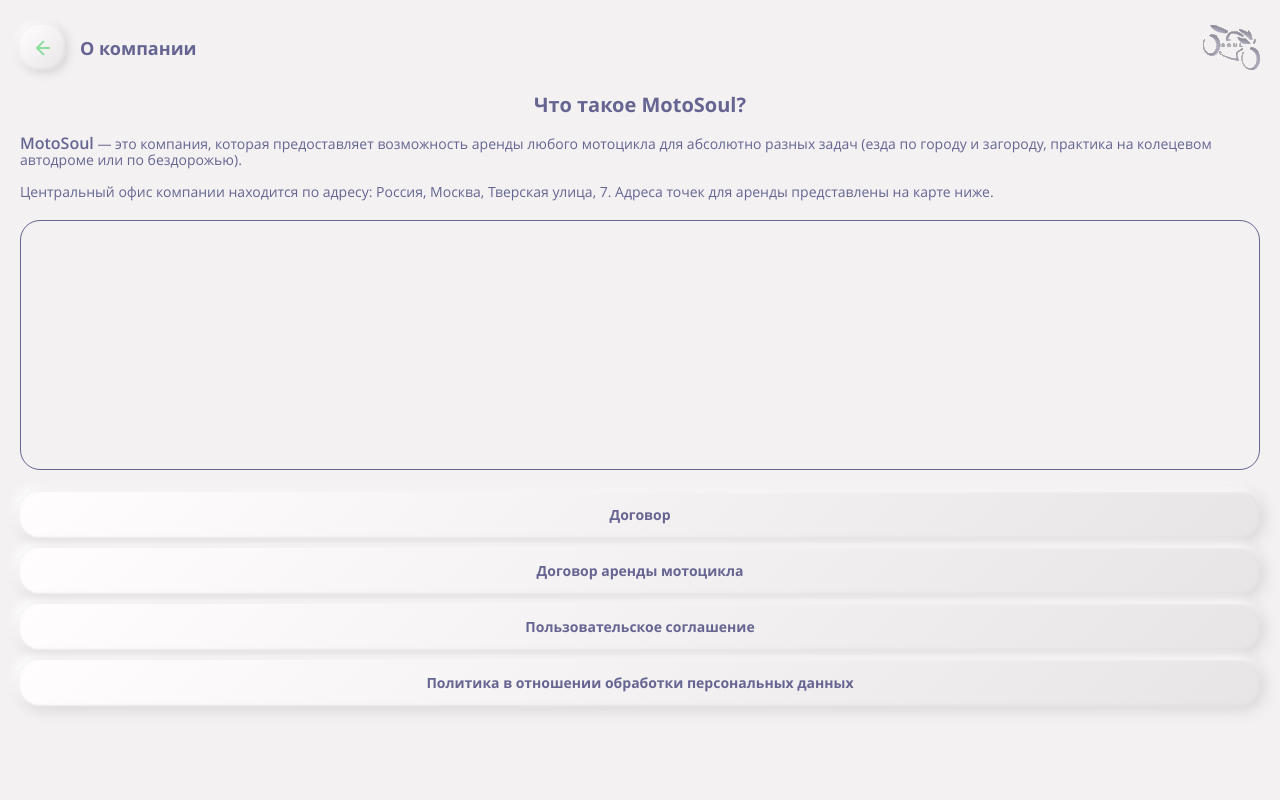
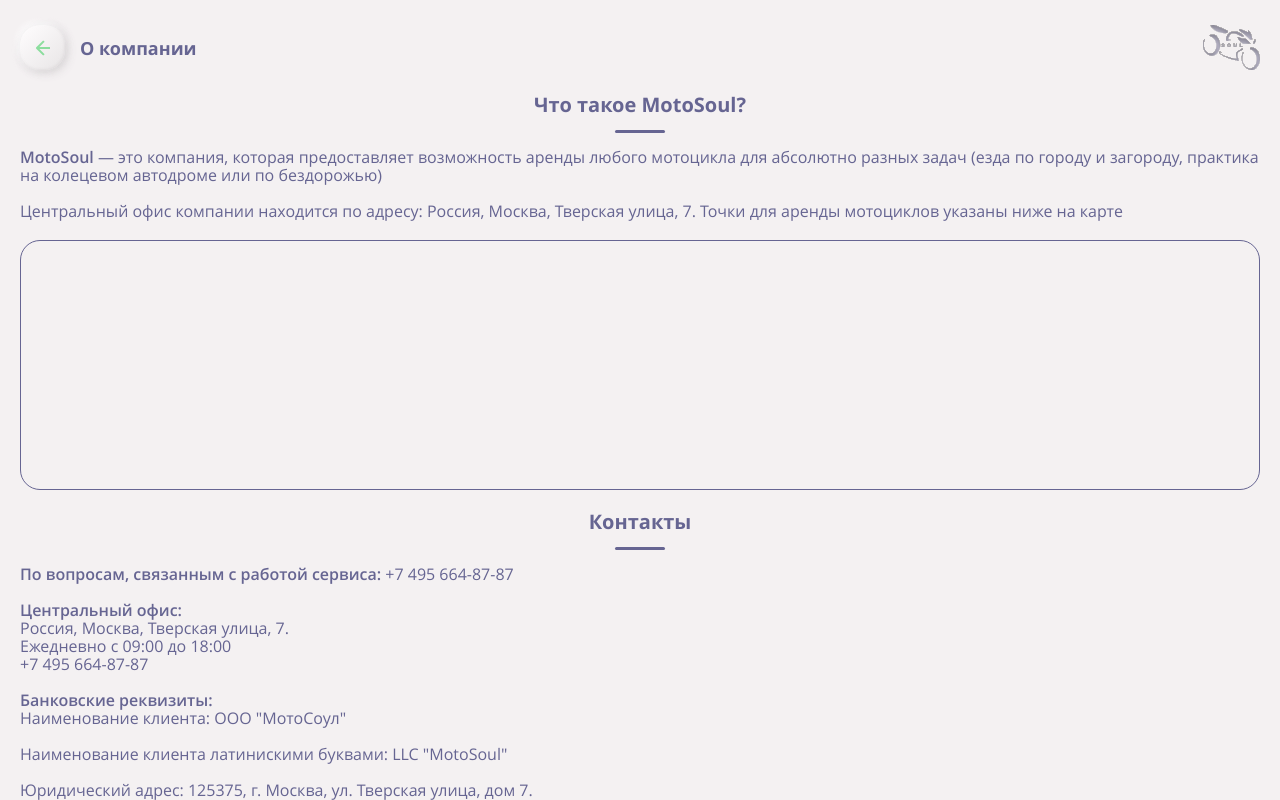
Before and after one commit to zFL1CKz/diplom, a React (Create React App) app in the folder client/: page /terms in a window 1280 px wide. Built offline with nearby package versions, Linux system fonts and the light colour scheme.

Commit message:
added companys info

```diff
--- a/client/src/pages/AboutPage/AboutPage.jsx
+++ b/client/src/pages/AboutPage/AboutPage.jsx
@@ -25,10 +25,11 @@
       <div className='about'>
         <div className='about__block'>
           <div className='about__title'>Что такое MotoSoul?</div>
+          <div className='about__subtitle'></div>
           <div className='about__text'>
             <span>MotoSoul</span> — это компания, которая предоставляет возможность аренды любого мотоцикла для абсолютно разных задач (езда по городу и загороду, практика на колецевом автодроме или
-            по бездорожью). <br />
-            <br /> Центральный офис компании находится по адресу: Россия, Москва, Тверская улица, 7. Адреса точек для аренды представлены на карте ниже.
+            по бездорожью) <br />
+            <br /> Центральный офис компании находится по адресу: Россия, Москва, Тверская улица, 7. Точки для аренды мотоциклов указаны ниже на карте
           </div>
 
           <iframe
@@ -38,6 +39,62 @@
             frameborder='0'></iframe>
         </div>
       </div>
+
+      <div className='about__block'>
+        <div className='about__title'>Контакты</div>
+        <div className='about__subtitle'></div>
+
+        <div className='about__text'>
+          <span>По вопросам, связанным с работой сервиса: </span>
+          +7 495 664-87-87 <br /> <br />
+          <span>Центральный офис:</span> <br />
+          Россия, Москва, Тверская улица, 7. <br />
+          Ежедневно с 09:00 до 18:00 <br />
+          +7 495 664-87-87 <br />
+          <br />
+          <span>Банковские реквизиты:</span> <br />
+          Наименование клиента: ООО "МотоСоул"
+          <br />
+          <br />
+          Наименование клиента латинискими буквами: LLC "MotoSoul"
+          <br />
+          <br />
+          Юридический адрес: 125375, г. Москва, ул. Тверская улица, дом 7.
+          <br />
+          <br />
+          ИНН: 1234567890
+          <br />
+          <br />
+          КПП: 771292983
+          <br />
+          <br />
+          ОГРН: 1145638208083
+          <br />
+          <br />
+          E-mail: motosoul@gmail.com
+          <div className='about__subtitle'></div>
+          Наименование банка получателя: АО «РАЙФФАЙЗЕНБАНК»
+          <br />
+          <br />
+          Расчетный счет: 40702810300000004404
+          <br />
+          <br />
+          Корреспондентский счет: 30101810200000000700
+          <br />
+          <br />
+          ИНН: 7744000302
+          <br />
+          <br />
+          КПП: 770201001
+          <br />
+          <br />
+          БИК: 044525700
+        </div>
+      </div>
+
+      <div className='about__block'>
+        <div className='about__title'>Документы</div>
+        <div className='about__subtitle'></div>
 
         <div className='terms__wrapper'>
           <Link to='/terms/contract' className='terms__item'>
@@ -54,5 +111,6 @@
           </Link>
         </div>
       </div>
+    </div>
   )
 }
--- a/client/src/pages/AboutPage/AboutPage.scss
+++ b/client/src/pages/AboutPage/AboutPage.scss
@@ -3,6 +3,7 @@
     border: 1px solid #666592;
     border-radius: 20px;
     margin-top: 20px;
+    margin-bottom: 20px;
   }
 }
 .about__title {
@@ -10,18 +11,27 @@
   font-size: 20px;
   font-weight: 700;
   color: #666592;
-  margin-bottom: 20px;
   text-align: center;
+}
+.about__subtitle {
+  background: #666592;
+  width: 50px;
+  height: 3px;
+  border-radius: 25px;
+  margin: 15px auto;
 }
 .about__block {
   margin-bottom: 20px;
+  &:last-child {
+    margin-bottom: 0;
+  }
 }
 .about__text {
   font-family: inherit;
-  font-size: 14px;
+  font-size: 16px;
   color: #666592;
   font-weight: 400;
-  line-height: 16px;
+  line-height: 18px;
 
   & span {
     font-weight: 600;
```
Lines whose indentation alone changed are shown as unchanged.
